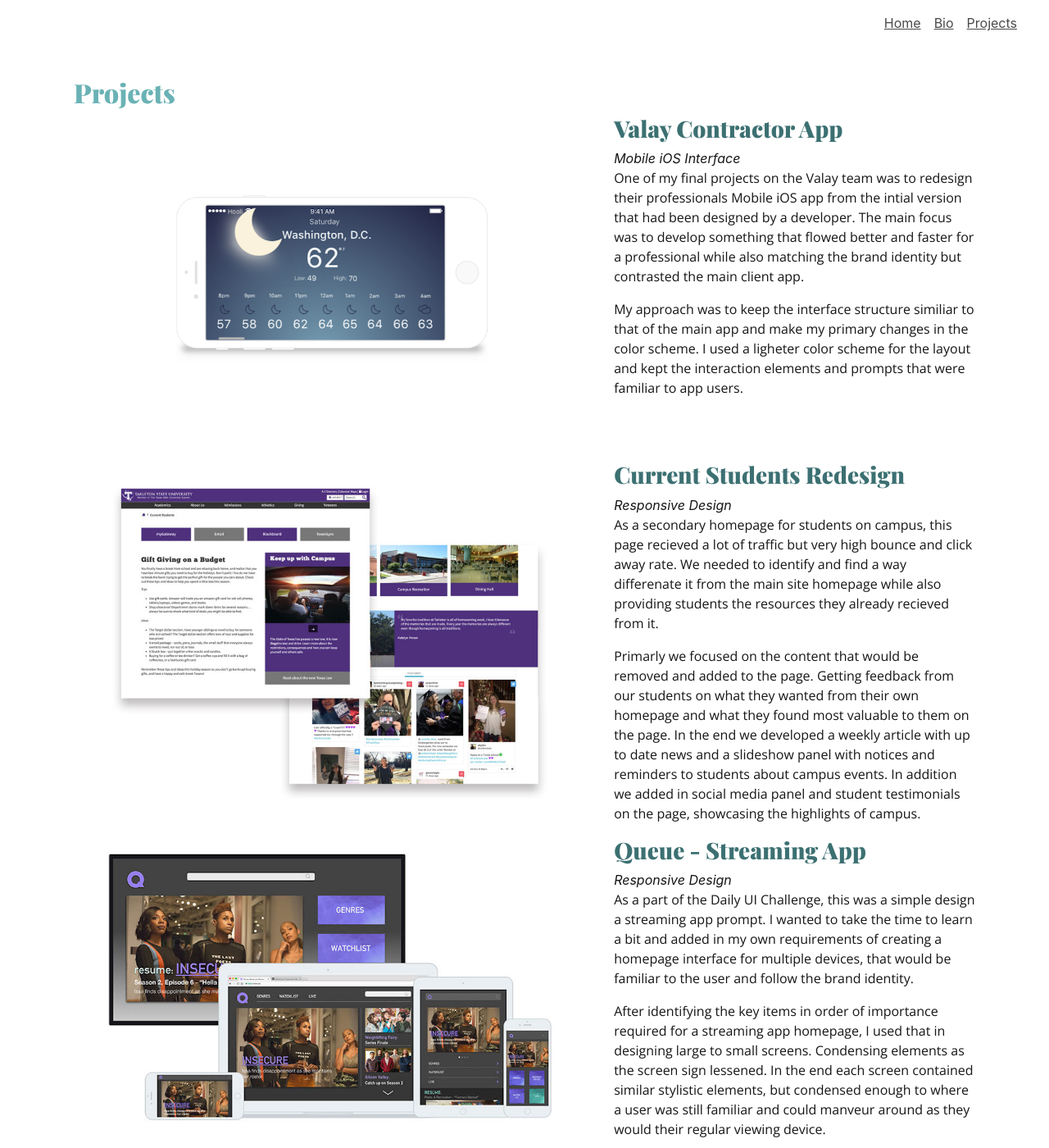
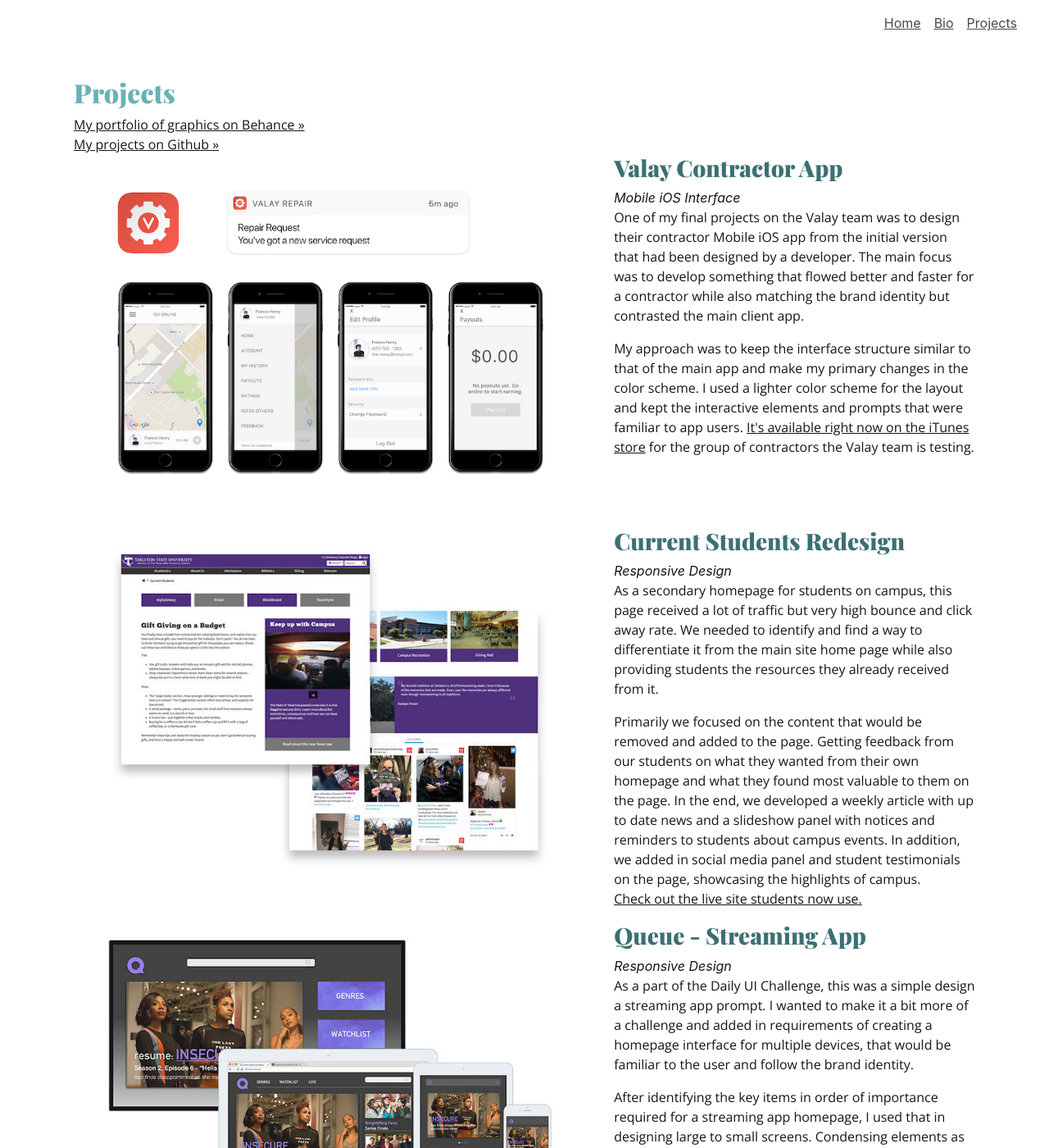
Before and after one commit to silviafuen/silviafuen.github.io, a Jekyll site: the page built from projects.html, in a window 1280 px wide and 1400 px high. Shown: the whole window at 82% size. Built offline with Jekyll 4.4.1, drawn with Linux system fonts in a browser that asks for light colours; nearby versions of some CDN libraries; some of the changed text lies outside the part shown.

Commit message:
Content edits, visual & link additions
First round of grammar/spelling revisions and edits. As well as the
addition of visual for the Valay app, and adding in links to each of
the projects that is currently live and text links to my other
portfolio areas(github & behance) at top and bottom of projects page.

```diff
--- a/projects.html
+++ b/projects.html
@@ -2,43 +2,65 @@
 layout: default
 title: Projects | Silvia Fuentes
 date: 2017-12-28
+permalink: projects
 ---
 
 <!--[BODY - content]-->
 <section class="row content-body flex part-container">
   <div class="col-md-12">
     <h2 class="content-title">Projects</h2>
+    <span><a class="text-link" href="https://www.behance.net/user/?username=silviafuen">My portfolio of graphics on Behance &raquo;</a></span>
+    <br>
+    <span><a class="text-link" href="https://github.com/silviafuen">My projects on Github &raquo;</a></span>
     <!--[PROJECT 1 - Valay Interface Mockups]-->
     <div class="row ">
       <div class="col-md-7 content-div">
-        <img class="frame" alt="iOS mobile app interface mockups" src="assets/projects/weather-preview.png" style="width:100%">
+        <a class="" href="https://itunes.apple.com/us/app/valay-contractor/id1285856800?mt=8"><img class="frame" alt="iOS mobile app interface mockups" src="assets/projects/valay.jpg" style="width:100%"></a>
       </div>
       <div class="col-md-5 content-div">
         <h3>Valay Contractor App</h3>
         <em> Mobile iOS Interface</em>
         <p>
-          One of my final projects on the Valay team was to redesign their professionals Mobile iOS app from the intial version that had been designed by a developer. The main focus was to develop something that flowed better and faster for a professional while
-          also matching the brand identity but contrasted the main client app.</p>
+          One of my final projects on the Valay team was to design their contractor Mobile iOS app from the initial version that had been designed by a developer. The main focus was to develop something that flowed better and faster for a contractor while also
+          matching the brand identity but contrasted the main client app.</p>
         <p>
-          My approach was to keep the interface structure similiar to that of the main app and make my primary changes in the color scheme. I used a ligheter color scheme for the layout and kept the interaction elements and prompts that were familiar to app users.
+          My approach was to keep the interface structure similar to that of the
+          main app and make my primary changes in the color scheme. I used a lighter
+          color scheme for the layout and kept the interactive elements and prompts that were familiar to app users.
+          <a class="text-link" href="https://itunes.apple.com/us/app/valay-contractor/id1285856800?mt=8">
+            It's available right now on the iTunes store</a> for the group of contractors the Valay team is testing.
         </p>
       </div>
     </div>
     <!--[PROJECT 2 - Current Students Responsive]-->
     <div class="row part2">
       <div class="col-md-7 content-div">
-          <img class="frame" alt="webpage preview of tarleton current students page, article and social media panel" src="assets/projects/current-students.jpg" style="width:100%">
+        <a class="" href="https://www.tarleton.edu/currentstudents">
+          <img class="frame" alt="webpage preview of tarleton current students page, article and social media panel"
+          src="assets/projects/current-students.jpg" style="width:100%">
+        </a>
       </div>
       <div class="col-md-5 content-div">
         <h3>Current Students Redesign</h3>
         <em>Responsive Design</em>
         <p>
-            As a secondary homepage for students on campus, this page recieved a lot of traffic but very high bounce and click away rate. We needed to identify and find a way differenate it from the main site homepage while also providing students the resources they
-            already recieved from it.
+          As a secondary homepage for students on campus, this page received a
+          lot of traffic but very high bounce and click away rate. We needed to
+          identify and find a way to differentiate it from the main site home
+          page while also providing students the resources they already received
+          from it.
         </p>
         <p>
-            Primarly we focused on the content that would be removed and added to the page. Getting feedback from our students on what they wanted from their own homepage and what they found most valuable to them on the page. In the end we developed a weekly article
-            with up to date news and a slideshow panel with notices and reminders to students about campus events. In addition we added in social media panel and student testimonials on the page, showcasing the highlights of campus.
+          Primarily we focused on the content that would be removed and added to
+           the page. Getting feedback from our students on what they wanted from
+           their own homepage and what they found most valuable to them on the page.
+            In the end, we developed a weekly article with up to date news and a
+            slideshow panel with notices and reminders to students about campus
+            events. In addition, we added in social media panel and student
+            testimonials on the page, showcasing the highlights of campus.<br>
+          <a class="text-link" href="https://www.tarleton.edu/currentstudents">
+            Check out the live site students now use.
+          </a>
         </p>
       </div>
     </div>
@@ -52,19 +74,22 @@
         <h3>Queue - Streaming App</h3>
         <em>Responsive Design</em>
         <p>
-            As a part of the Daily UI Challenge, this was a simple design a streaming app prompt. I wanted to take the time to learn a bit and added in my own requirements of creating a homepage interface for multiple devices, that would be familiar to the user and
+          As a part of the Daily UI Challenge, this was a simple design a streaming app prompt. I wanted to make it a bit more of a challenge and added in requirements of creating a homepage interface for multiple devices, that would be familiar to the user and
           follow the brand identity.
         </p>
         <p>
-            After identifying the key items in order of importance required for a streaming app homepage, I used that in designing large to small screens. Condensing elements as the screen sign lessened. In the end each screen contained similar stylistic elements,
-            but condensed enough to where a user was still familiar and could manveur around as they would their regular viewing device.
+          After identifying the key items in order of importance required for a streaming app homepage, I used that in designing large to small screens. Condensing elements as the screen sign lessened. In the end, each screen contained similar stylistic elements,
+          but condensed enough to where a user was still familiar and could maneuver around as they would their regular viewing device.
         </p>
       </div>
     </div>
     <!--[PROJECT 4 - Worth It Prototype]-->
     <div class="row part4">
       <div class="col-md-7 content-div">
-          <img class="frame" alt="Device preview of iOS app with two screens" src="assets/projects/worth-app.jpg" style="width:100%">
+        <a class="" href="https://invis.io/U2F420VHY#/270925517_App-Loading_0-0">
+          <img class="frame" alt="Device preview of iOS app with two screens"
+          src="assets/projects/worth-app.jpg" style="width:100%">
+        </a>
       </div>
       <div class="col-md-5 content-div">
         <h3>Worth - Mobile App</h3>
@@ -74,8 +99,15 @@
           terms.
         </p>
         <p>
-            Within a few wireframes it was clear that the process needed to be as hands off as possible and have a flow that was natural and familiar to users. I took inspiration from Shazam, in designing the layout, one click, action(photo of tag), results. I used
-            InVision to create the prototype, that consisted of 6 screens from inital load to the end of session. Easily allowing the user to pull out of a sessions, or repeat once completed.
+          Within a few wireframes, it was clear that the process needed to be as
+          hands-off as possible and have a flow that was natural and familiar to
+          users. I took inspiration from Shazam, in designing the layout, one click,
+          action(photo of tag), results. Each window allows the user to pull out of a session,
+          by pulling the card down or continue the cycle after a session. I'm
+          still testing it out and playing around with the idea.
+          <a class="text-link" href="https://invis.io/U2F420VHY#/270925517_App-Loading_0-0">
+          Check out the prototype on InVision and leave me some feedback.
+          </a>
         </p>
       </div>
     </div>
@@ -88,12 +120,21 @@
         <h3>Coaches Caravan</h3>
         <em>Marketing Campaign</em>
         <p>
-            A client project that had a combined audience of sports enthuastist, students and alumni. We were needing a to develop digital marketing elements that were to be shared via social media, web and email. As a university sponsored event, it required following
-            the brand identity and guidelines as well.
+          A client project that had a combined audience of the sports enthusiast, students, and alumni. We were needing to develop a digital marketing elements that were to be shared via social media, web, and email. As a university-sponsored event, it required
+          following the brand identity and guidelines as well.
         </p>
         <p>
           The final result was graphics that ranged from vertical, square, horizontal and email heading. Each one kept the important visual pieces that suited the theme and aligned with brand guidelines.
         </p>
+      </div>
+    </div>
+    <!--[More Projects link]-->
+    <div class="row part6">
+      <div class="col-md-12 content-div">
+        <h3>More Projects</h3>
+        <span><a class="text-link" href="https://www.behance.net/user/?username=silviafuen">My portfolio of graphics on Behance &raquo;</a></span>
+        <br>
+        <span><a class="text-link" href="https://github.com/silviafuen">My projects on Github &raquo;</a></span>
       </div>
     </div>
     <!--[PROJECT 6 - Lyric Translation JS Prototype]
```
Also changed, not shown: index.html (+28 -36 lines), assets/projects/current-students.jpg, assets/projects/valay.jpg (added). Lines whose indentation alone changed are shown as unchanged.
